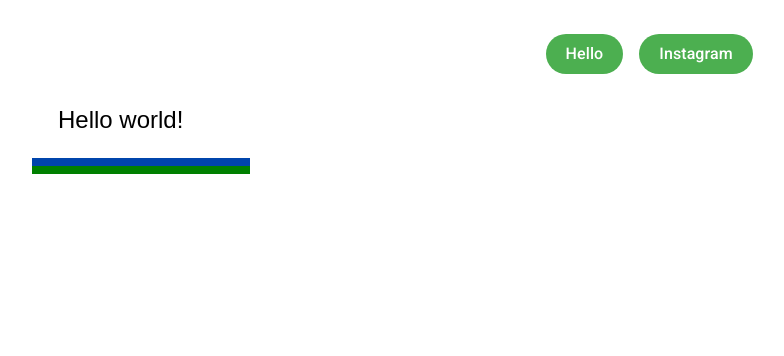
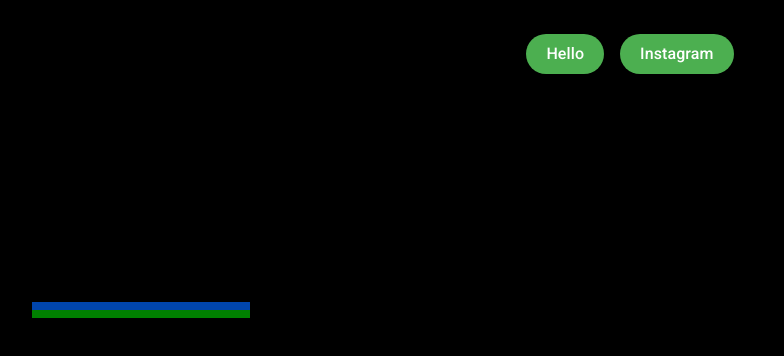
Before and after one commit to JakubCzuba/Task, an Angular app: page / in a window 1280 px wide. Shown: the top 356 px of the page, without its empty margins (6-790 px from the left). Built offline with nearby package versions, Linux system fonts and the light colour scheme.

Commit message:
background color black

```diff
--- a/src/app/app.component.html
+++ b/src/app/app.component.html
@@ -1,4 +1,4 @@
 <app-welcomebutton></app-welcomebutton>
 <app-helloworld appHwcolor></app-helloworld>
-<div appHighlight *ngIf="title === 'task'" class="homebgcolor"></div>
-<div [ngClass]="{'red': x === 1, 'green' : x === 2, 'blue' : x === 3 }"></div>
+<div class="div1" appHighlight *ngIf="title === 'task'" class="homebgcolor"></div>
+<div class="div1" [ngClass]="{'red': x === 1, 'green' : x === 2, 'blue' : x === 3 }"></div>
--- a/src/app/app.component.scss
+++ b/src/app/app.component.scss
@@ -26,7 +26,7 @@
     background-color: green($color: #000000);
 }
 
-div{
+.div1{
     height: 1%;
     width: 17%;
     margin-left: 3%;
--- a/src/styles.scss
+++ b/src/styles.scss
@@ -1,7 +1,7 @@
 /* You can add global styles to this file, and also import other style files */
 
 html, body { height: 100%; }
-body { margin: 0; font-family: Roboto, "Helvetica Neue", sans-serif; }
+body { margin: 0; font-family: Roboto, "Helvetica Neue", sans-serif; background-color: black;}
 
 
 .homebgcolor{
```
Also changed, not shown: src/app/directives/textstyle.directive.ts (deleted, +0 -11 lines), 1 other file (tests, documents, lock files or other folders).
